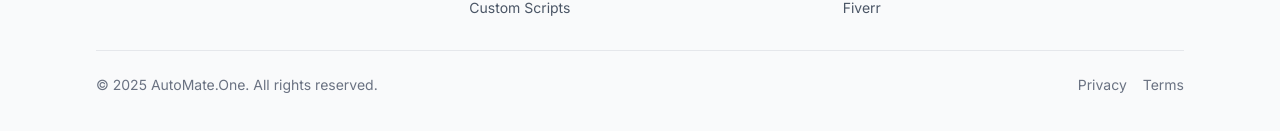
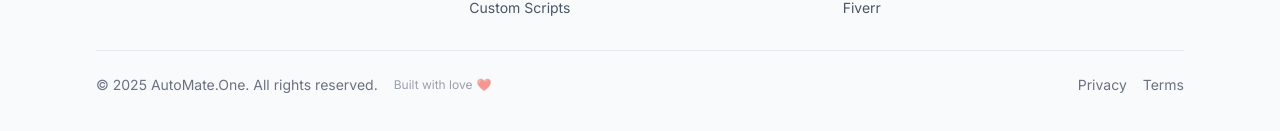
Before and after one commit to haytham10/automate-one, a Next.js app: page / in a window 1280 px wide. Shown: the part 5690-5821 px from the top of the page. Built offline with nearby package versions, Linux system fonts and the light colour scheme.

Commit message:
feat: add Google Analytics integration and enhance footer with love message

```diff
--- a/src/app/layout.tsx
+++ b/src/app/layout.tsx
@@ -1,5 +1,6 @@
 import type { Metadata } from "next";
 import { Inter } from "next/font/google";
+import Script from "next/script";
 import "./globals.css";
 
 const inter = Inter({
@@ -49,6 +50,20 @@ export default function RootLayout({
   return (
     <html lang="en" className="scroll-smooth">
       <body className={`${inter.variable} antialiased`}>
+        {/* Google Analytics */}
+        <Script
+          src="https://www.googletagmanager.com/gtag/js?id=G-Y65RCPBRD0"
+          strategy="afterInteractive"
+        />
+        <Script id="google-analytics" strategy="afterInteractive">
+          {`
+            window.dataLayer = window.dataLayer || [];
+            function gtag(){dataLayer.push(arguments);}
+            gtag('js', new Date());
+            gtag('config', 'G-Y65RCPBRD0');
+          `}
+        </Script>
+
         {children}
       </body>
     </html>
--- a/src/components/sections/Footer.tsx
+++ b/src/components/sections/Footer.tsx
@@ -69,7 +69,12 @@ const Footer = () => {
 
         {/* Bottom bar */}
         <div className="border-t border-gray-200 pt-6 flex flex-col md:flex-row justify-between items-center gap-4 text-sm text-gray-500">
-          <p>© {currentYear} AutoMate.One. All rights reserved.</p>
+          <div className="flex flex-col md:flex-row items-center gap-2 md:gap-4">
+            <p>© {currentYear} AutoMate.One. All rights reserved.</p>
+            <p className="flex items-center gap-1 text-xs text-gray-400">
+              Built with love <span className="text-red-400 animate-pulse">❤️</span>
+            </p>
+          </div>
           <div className="flex items-center gap-4">
             <a href="#" className="hover:text-cyan-600 transition-colors">Privacy</a>
             <a href="#" className="hover:text-cyan-600 transition-colors">Terms</a>
```
